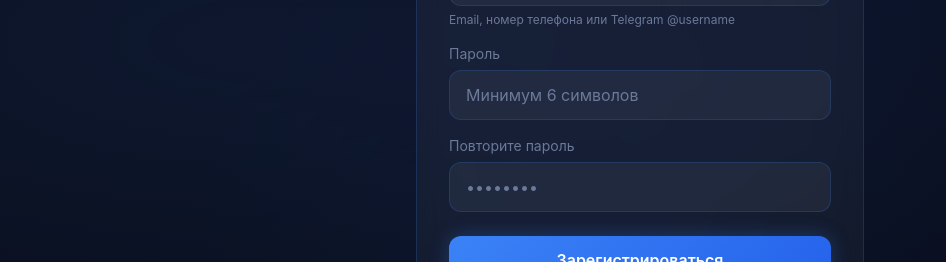
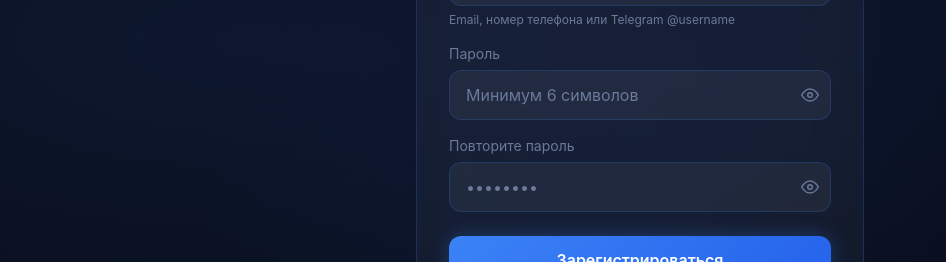
Before and after one commit to donsdesmages/vpn-browser, a Next.js app: page /register in a window 1280 px wide. Shown: the part 359-621 px from the top of the page, without its empty margins (0-946 px from the left). Built offline with nearby package versions, Linux system fonts and the light colour scheme.

Commit message:
feat: update slogan, replace emoji with SVG icons, add password visibility toggle

```diff
--- a/src/app/dashboard/DashboardClient.tsx
+++ b/src/app/dashboard/DashboardClient.tsx
@@ -232,7 +232,6 @@ export default function DashboardClient({
                 onClick={handleLinkTelegram}
                 className="w-full flex items-center justify-center gap-2 text-sm text-[#6b7a99] hover:text-[#93c5fd] transition-colors py-1"
               >
-                <span>✈️</span>
                 Привязать Telegram для чеков
               </button>
             )}
@@ -286,7 +285,6 @@ export default function DashboardClient({
                 onClick={() => setShowEmailForm(true)}
                 className="w-full flex items-center justify-center gap-2 text-sm text-[#6b7a99] hover:text-[#93c5fd] transition-colors py-1"
               >
-                <span>📧</span>
                 Привязать email для входа по коду
               </button>
             )}
--- a/src/app/login/page.tsx
+++ b/src/app/login/page.tsx
@@ -5,7 +5,7 @@ import { signIn } from "next-auth/react";
 import { useRouter } from "next/navigation";
 import Link from "next/link";
 import KeyIcon from "@/components/KeyIcon";
-import { detectContactType, CONTACT_LABELS, CONTACT_ICONS } from "@/lib/contact";
+import { detectContactType, CONTACT_LABELS } from "@/lib/contact";
 
 type Step = "form" | "otp";
 
@@ -24,6 +24,7 @@ export default function LoginPage() {
   const [error, setError] = useState("");
   const [loading, setLoading] = useState(false);
   const [sendingCode, setSendingCode] = useState(false);
+  const [showPassword, setShowPassword] = useState(false);
 
   const contactType = contact.trim() ? detectContactType(contact) : null;
   const isEmail = contactType === "email";
@@ -128,10 +129,8 @@ export default function LoginPage() {
           {step === "form" && (
             <form onSubmit={handlePasswordLogin} className="flex flex-col gap-4">
               <div>
-                <label className="text-sm text-[#6b7a99] mb-1.5 flex items-center gap-2">
-                  {contactType
-                    ? <span>{CONTACT_ICONS[contactType]} {CONTACT_LABELS[contactType]}</span>
-                    : "Контакт"}
+                <label className="text-sm text-[#6b7a99] mb-1.5 block">
+                  {contactType ? CONTACT_LABELS[contactType] : "Контакт"}
                 </label>
                 <input
                   type="text"
@@ -145,14 +144,34 @@ export default function LoginPage() {
 
               <div>
                 <label className="text-sm text-[#6b7a99] mb-1.5 block">Пароль</label>
+                <div className="relative">
                   <input
-                  type="password"
+                    type={showPassword ? "text" : "password"}
                     value={password}
                     onChange={(e) => setPassword(e.target.value)}
                     placeholder="••••••••"
                     required
-                  className="input-field w-full px-4 py-3 rounded-xl"
+                    className="input-field w-full px-4 py-3 pr-11 rounded-xl"
                   />
+                  <button
+                    type="button"
+                    onClick={() => setShowPassword((v) => !v)}
+                    className="absolute right-3 top-1/2 -translate-y-1/2 text-[#6b7a99] hover:text-white transition-colors"
+                  >
+                    {showPassword ? (
+                      <svg width="18" height="18" viewBox="0 0 24 24" fill="none" stroke="currentColor" strokeWidth="2" strokeLinecap="round" strokeLinejoin="round">
+                        <path d="M17.94 17.94A10.07 10.07 0 0 1 12 20c-7 0-11-8-11-8a18.45 18.45 0 0 1 5.06-5.94"/>
+                        <path d="M9.9 4.24A9.12 9.12 0 0 1 12 4c7 0 11 8 11 8a18.5 18.5 0 0 1-2.16 3.19"/>
+                        <line x1="1" y1="1" x2="23" y2="23"/>
+                      </svg>
+                    ) : (
+                      <svg width="18" height="18" viewBox="0 0 24 24" fill="none" stroke="currentColor" strokeWidth="2" strokeLinecap="round" strokeLinejoin="round">
+                        <path d="M1 12s4-8 11-8 11 8 11 8-4 8-11 8-11-8-11-8z"/>
+                        <circle cx="12" cy="12" r="3"/>
+                      </svg>
+                    )}
+                  </button>
+                </div>
               </div>
 
               {error && (
--- a/src/app/register/page.tsx
+++ b/src/app/register/page.tsx
@@ -4,7 +4,7 @@ import { useState, useEffect, useRef } from "react";
 import { useRouter } from "next/navigation";
 import Link from "next/link";
 import KeyIcon from "@/components/KeyIcon";
-import { detectContactType, CONTACT_LABELS, CONTACT_ICONS } from "@/lib/contact";
+import { detectContactType, CONTACT_LABELS } from "@/lib/contact";
 
 export default function RegisterPage() {
   const router = useRouter();
@@ -13,6 +13,8 @@ export default function RegisterPage() {
   const [confirm, setConfirm] = useState("");
   const [error, setError] = useState("");
   const [loading, setLoading] = useState(false);
+  const [showPassword, setShowPassword] = useState(false);
+  const [showConfirm, setShowConfirm] = useState(false);
   const [contactTaken, setContactTaken] = useState(false);
   const debounceRef = useRef<ReturnType<typeof setTimeout> | null>(null);
 
@@ -76,10 +78,8 @@ export default function RegisterPage() {
         <div className="glass rounded-2xl p-8 animate-fade-up-delay-1">
           <form onSubmit={handleSubmit} className="flex flex-col gap-4">
             <div>
-              <label className="text-sm text-[#6b7a99] mb-1.5 flex items-center gap-2">
-                {contactType
-                  ? <span>{CONTACT_ICONS[contactType]} {CONTACT_LABELS[contactType]}</span>
-                  : "Контакт"}
+              <label className="text-sm text-[#6b7a99] mb-1.5 block">
+                {contactType ? CONTACT_LABELS[contactType] : "Контакт"}
               </label>
               <input
                 type="text"
@@ -106,27 +106,61 @@ export default function RegisterPage() {
 
             <div>
               <label className="text-sm text-[#6b7a99] mb-1.5 block">Пароль</label>
+              <div className="relative">
                 <input
-                type="password"
+                  type={showPassword ? "text" : "password"}
                   value={password}
                   onChange={(e) => setPassword(e.target.value)}
                   placeholder="Минимум 6 символов"
                   required
                   minLength={6}
-                className="input-field w-full px-4 py-3 rounded-xl"
+                  className="input-field w-full px-4 py-3 pr-11 rounded-xl"
                 />
+                <button type="button" onClick={() => setShowPassword((v) => !v)}
+                  className="absolute right-3 top-1/2 -translate-y-1/2 text-[#6b7a99] hover:text-white transition-colors">
+                  {showPassword ? (
+                    <svg width="18" height="18" viewBox="0 0 24 24" fill="none" stroke="currentColor" strokeWidth="2" strokeLinecap="round" strokeLinejoin="round">
+                      <path d="M17.94 17.94A10.07 10.07 0 0 1 12 20c-7 0-11-8-11-8a18.45 18.45 0 0 1 5.06-5.94"/>
+                      <path d="M9.9 4.24A9.12 9.12 0 0 1 12 4c7 0 11 8 11 8a18.5 18.5 0 0 1-2.16 3.19"/>
+                      <line x1="1" y1="1" x2="23" y2="23"/>
+                    </svg>
+                  ) : (
+                    <svg width="18" height="18" viewBox="0 0 24 24" fill="none" stroke="currentColor" strokeWidth="2" strokeLinecap="round" strokeLinejoin="round">
+                      <path d="M1 12s4-8 11-8 11 8 11 8-4 8-11 8-11-8-11-8z"/>
+                      <circle cx="12" cy="12" r="3"/>
+                    </svg>
+                  )}
+                </button>
+              </div>
             </div>
 
             <div>
               <label className="text-sm text-[#6b7a99] mb-1.5 block">Повторите пароль</label>
+              <div className="relative">
                 <input
-                type="password"
+                  type={showConfirm ? "text" : "password"}
                   value={confirm}
                   onChange={(e) => setConfirm(e.target.value)}
                   placeholder="••••••••"
                   required
-                className="input-field w-full px-4 py-3 rounded-xl"
+                  className="input-field w-full px-4 py-3 pr-11 rounded-xl"
                 />
+                <button type="button" onClick={() => setShowConfirm((v) => !v)}
+                  className="absolute right-3 top-1/2 -translate-y-1/2 text-[#6b7a99] hover:text-white transition-colors">
+                  {showConfirm ? (
+                    <svg width="18" height="18" viewBox="0 0 24 24" fill="none" stroke="currentColor" strokeWidth="2" strokeLinecap="round" strokeLinejoin="round">
+                      <path d="M17.94 17.94A10.07 10.07 0 0 1 12 20c-7 0-11-8-11-8a18.45 18.45 0 0 1 5.06-5.94"/>
+                      <path d="M9.9 4.24A9.12 9.12 0 0 1 12 4c7 0 11 8 11 8a18.5 18.5 0 0 1-2.16 3.19"/>
+                      <line x1="1" y1="1" x2="23" y2="23"/>
+                    </svg>
+                  ) : (
+                    <svg width="18" height="18" viewBox="0 0 24 24" fill="none" stroke="currentColor" strokeWidth="2" strokeLinecap="round" strokeLinejoin="round">
+                      <path d="M1 12s4-8 11-8 11 8 11 8-4 8-11 8-11-8-11-8z"/>
+                      <circle cx="12" cy="12" r="3"/>
+                    </svg>
+                  )}
+                </button>
+              </div>
             </div>
 
             {error && (
--- a/src/lib/contact.ts
+++ b/src/lib/contact.ts
@@ -18,9 +18,3 @@ export const CONTACT_LABELS: Record<ContactType, string> = {
   phone: "Телефон",
   telegram: "Telegram",
 };
-
-export const CONTACT_ICONS: Record<ContactType, string> = {
-  email: "✉️",
-  phone: "📱",
-  telegram: "✈️",
-};
```
Also changed, not shown: src/app/page.tsx (+29 -5 lines). Lines whose indentation alone changed are shown as unchanged.
